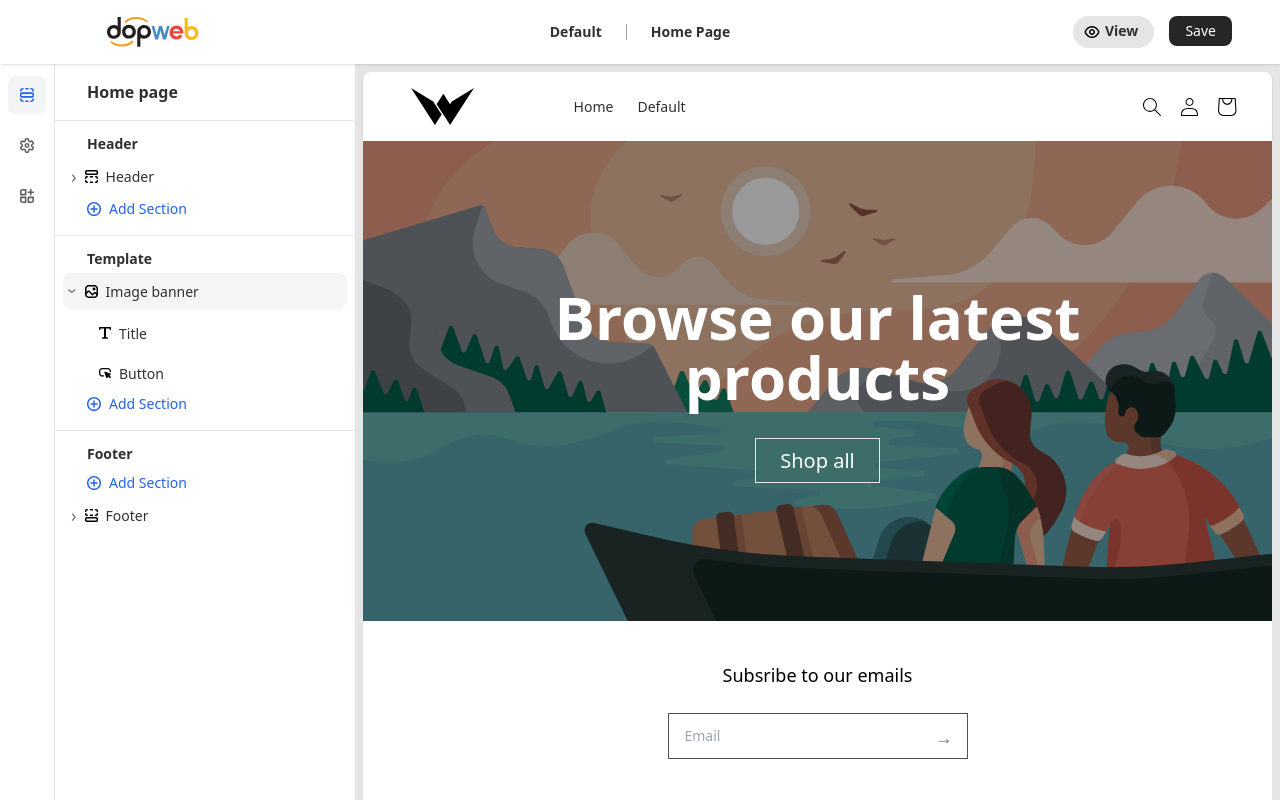
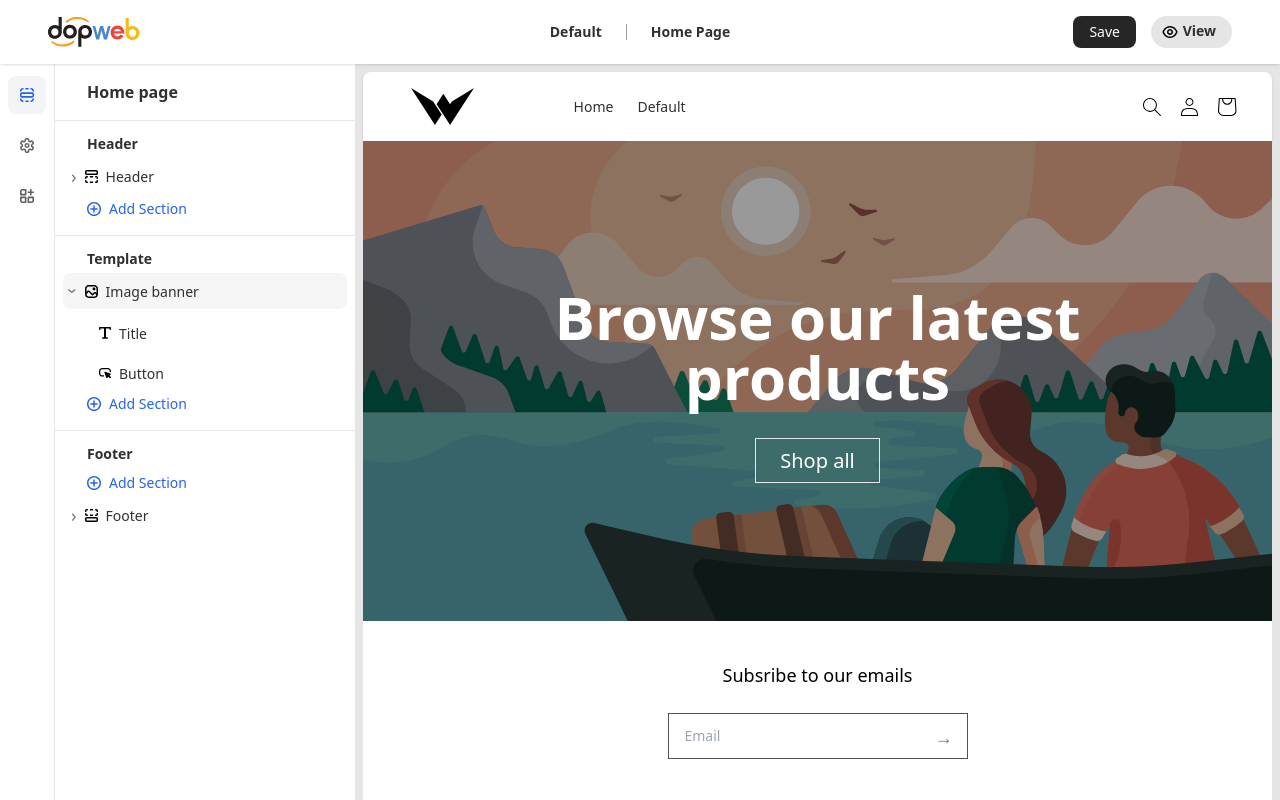
Before and after one commit to moulinettony/builzer, a Next.js app: page /landing-page in a window 1280 px wide. Built offline with nearby package versions, Linux system fonts and the light colour scheme.

Commit message:
add new-page

```diff
--- a/app/landing-page/page.tsx
+++ b/app/landing-page/page.tsx
@@ -215,7 +215,7 @@ export default function HomePage() {
       handleFooterVisibility={handleFooterVisibility}
     >
       <button
-        className="bg-neutral-800 hover:bg-neutral-900 text-white py-2 leading-[1] px-4 rounded-lg absolute z-[55] top-4 right-12 text-sm"
+        className="bg-neutral-800 hover:bg-neutral-900 text-white py-[9px] leading-[1] px-4 rounded-lg absolute z-[55] top-4 right-36 text-sm"
         onClick={handleSave} // Trigger save on click
       >
         Save
--- a/app/layout.tsx
+++ b/app/layout.tsx
@@ -63,7 +63,7 @@ export default function RootLayout({ children }: { children: ReactNode }) {
               <div className="w-[10%] text-center">
                 <img src="/logo.svg" alt="" />
               </div>
-              <div className="w-[70%] flex items-center justify-center gap-6">
+              <div className="w-[80%] flex items-center justify-center gap-6">
                 <a className="font-semibold text-sm" href="">
                   Default
                 </a>
@@ -73,7 +73,7 @@ export default function RootLayout({ children }: { children: ReactNode }) {
                 </a>
               </div>
               {pathname === "/landing-page" && (
-                <div className="w-[10%] text-right flex justify-center">
+                <div className="w-[10%] text-right flex justify-end">
                   <a
                     href="/new-page"
                     target="_blank"
```
